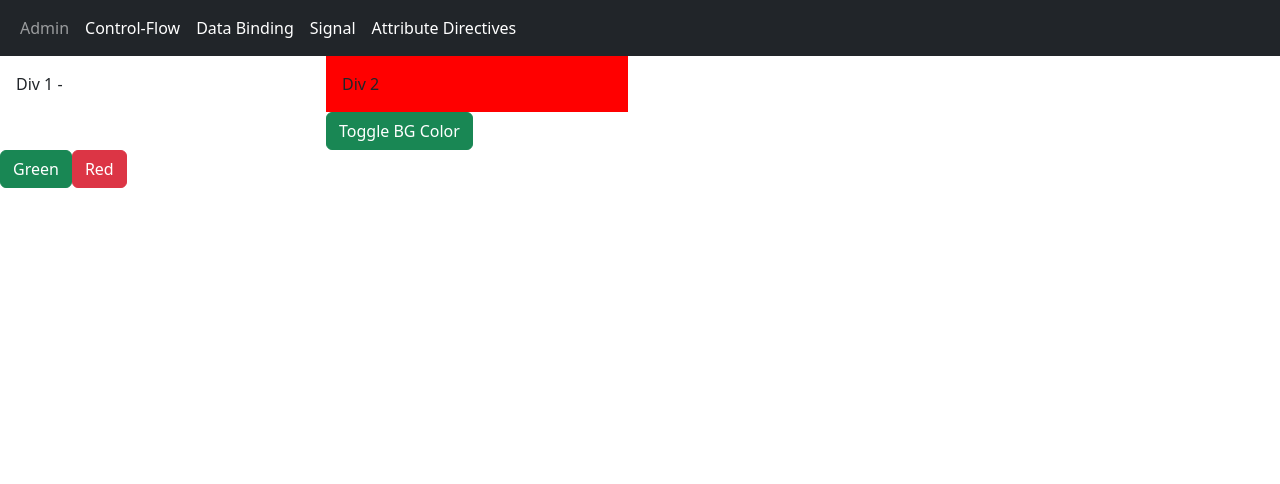
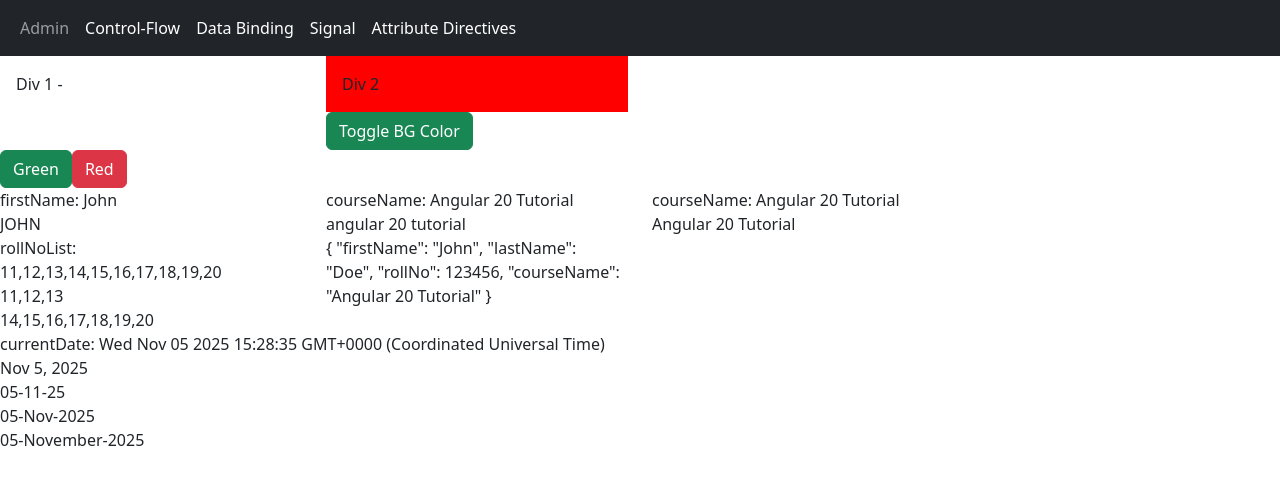
Before and after one commit to Zanna-dev/angular-v20-tutorial-01, an Angular app: page /attDirectives in a window 1280 px wide. Shown: the top 484 px of the page. Built offline with nearby package versions, Linux system fonts and the light colour scheme.

Commit message:
Create Component Life Cycle Event & Pipes

```diff
--- a/src/app/att-directive/att-directive.html
+++ b/src/app/att-directive/att-directive.html
@@ -19,5 +19,46 @@
         <button class="btn btn-success" (click)="setBgClass('bg-success')">Green</button>
         <button class="btn btn-danger" (click)="setBgClass('bg-danger')">Red</button>
     </div>
+</div>
 
+<div class="row">
+    <div class="col-3">
+        firstName: {{firstName}}
+        <br>
+        {{firstName | uppercase}}
+    </div>
+    <div class="col-3">
+        courseName: {{courseName}}
+        <br>
+        {{courseName | lowercase}}
+    </div>
+    <div class="col-3">
+        courseName: {{courseName}}
+        <br>
+       {{courseName | titlecase}}
+    </div>
 </div>
+<div class="row">
+    <div class="col-3">
+        rollNoList: {{rollNoList}}
+        <br>
+         {{ rollNoList | slice: 0:3 }}
+         <br>
+         {{ rollNoList | slice: 3 }}
+    </div>
+    <div class="col-3">
+        {{studentObj | json}}
+        <br>
+    </div>
+    <div>
+        currentDate: {{currentDate}}
+        <br>
+        {{currentDate | date}}
+        <br>
+        {{currentDate | date: 'dd-MM-yy'}}
+        <br>
+        {{currentDate | date: 'dd-MMM-yyyy'}}
+        <br>
+        {{currentDate | date: 'dd-MMMM-yyyy'}}
+    </div>
+</div>
--- a/src/app/att-directive/att-directive.ts
+++ b/src/app/att-directive/att-directive.ts
@@ -1,16 +1,67 @@
-import { NgClass, NgStyle } from '@angular/common';
-import { Component, signal } from '@angular/core';
+import { DatePipe, JsonPipe, LowerCasePipe, NgClass, NgStyle, SlicePipe, TitleCasePipe, UpperCasePipe } from '@angular/common';
+import { AfterContentChecked, AfterContentInit, AfterViewChecked, AfterViewInit, Component, OnDestroy, OnInit, Pipe, signal } from '@angular/core';
 
 @Component({
   selector: 'app-att-directive',
-  imports: [NgClass, NgStyle],
+  imports: [NgClass, NgStyle, UpperCasePipe, LowerCasePipe, TitleCasePipe, SlicePipe, JsonPipe, DatePipe],
   templateUrl: './att-directive.html',
   styleUrl: './att-directive.css',
 })
-export class AttDirective {
+export class AttDirective implements OnInit, AfterContentInit, AfterContentChecked, AfterViewInit, AfterViewChecked, OnDestroy {
   divClassName = signal<string>("");
 
+  firstName: string = "John";
+  courseName: string = "Angular 20 Tutorial";
+
+  rollNoList = [11,12,13,14,15,16,17,18,19,20];
+
   isDiv2Green: boolean = false;
+
+  currentDate: Date = new Date();
+
+  studentObj : any = {
+    firstName: "John",
+    lastName: "Doe",
+    rollNo: 123456,
+    courseName: "Angular 20 Tutorial",
+  }
+
+  constructor () {
+    // this.divClassName.set("red");
+    console.log("constructor");
+  }
+
+  ngOnInit(): void {
+    console.log("ngOnInit");
+    // to trigger api calls
+    // to subscribe
+  }
+
+  ngAfterContentInit(): void {
+    console.log("ngAfterContentInit");
+  }
+
+  ngAfterContentChecked(): void {
+    console.log("ngAfterContentChecked");
+  }
+
+  ngAfterViewInit(): void {
+    console.log("ngAfterViewInit");
+    // to deal with viewChild
+    // to subscribe
+  }
+
+  ngAfterViewChecked(): void {
+    console.log("ngAfterViewChecked");
+  }
+
+  ngOnDestroy(): void {
+    console.log("ngOnDestroy");
+
+    // unsubscribe
+    // restrict use from navigating
+
+  }
 
   setBgClass(className: string) {
     this.divClassName.set(className)
```
